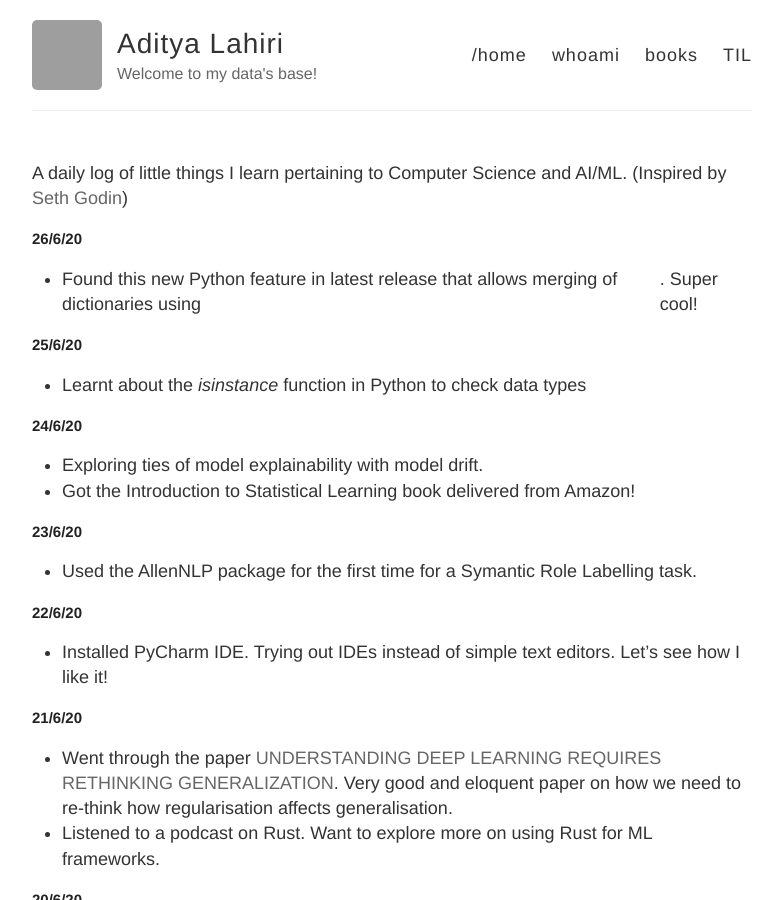
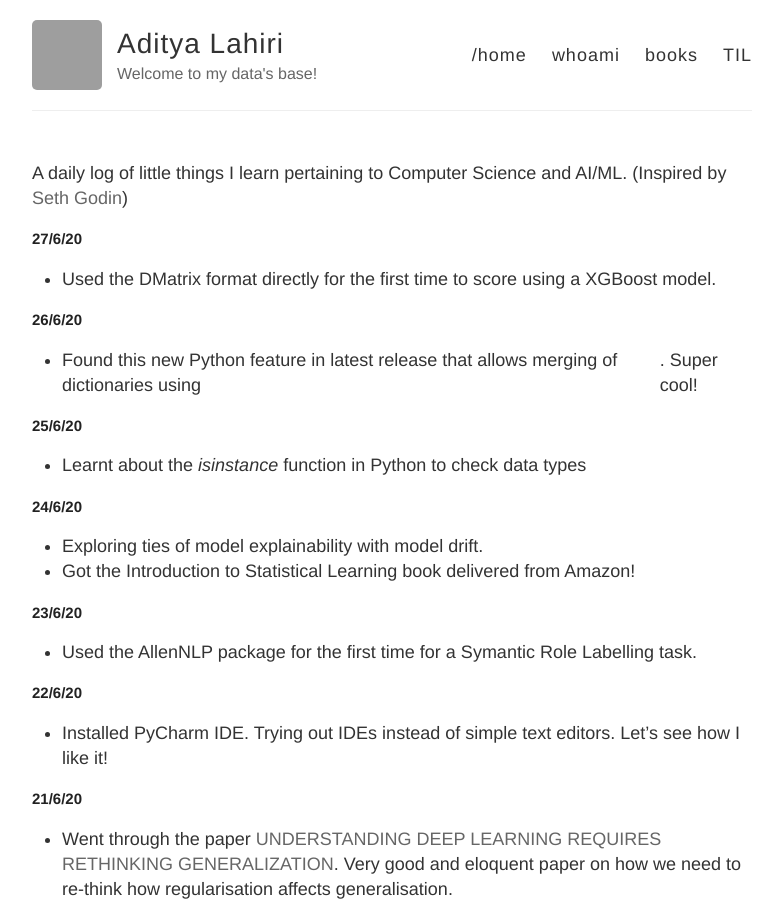
Before and after one commit to adityalahiri/adityalahiri.github.io, a Jekyll site: the page built from TIL.md, in a window 1280 px wide and 900 px high. Shown: the whole window, without its empty margins (248-1030 px from the left). Built offline with Jekyll 4.4.1, drawn with Linux system fonts in a browser that asks for light colours; our own code applies the rules of GitHub Pages for plain Markdown files; grey boxes are pictures that could not be loaded.

Commit message:
Update for 27/6/20

```diff
--- a/TIL.md
+++ b/TIL.md
@@ -1,5 +1,9 @@
 A daily log of little things I learn pertaining to Computer Science and AI/ML.
 (Inspired by [Seth Godin](https://seths.blog/))
+
+## 27/6/20
+
+* Used the DMatrix format directly for the first time to score using a XGBoost model.
 
 ## 26/6/20
 
```
